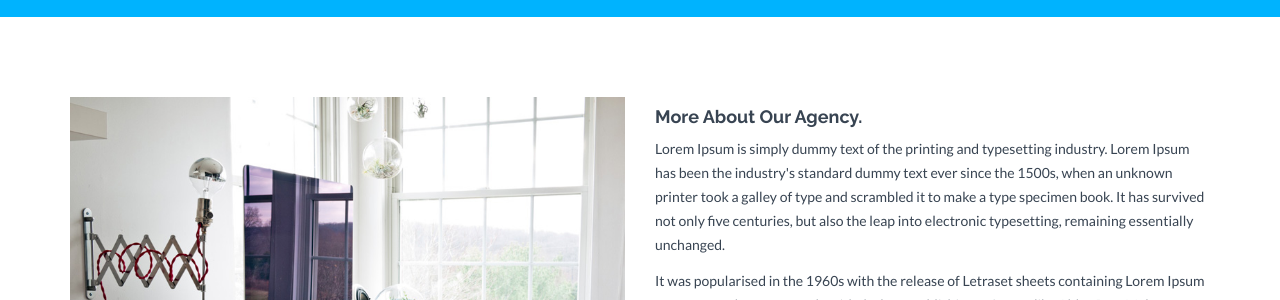
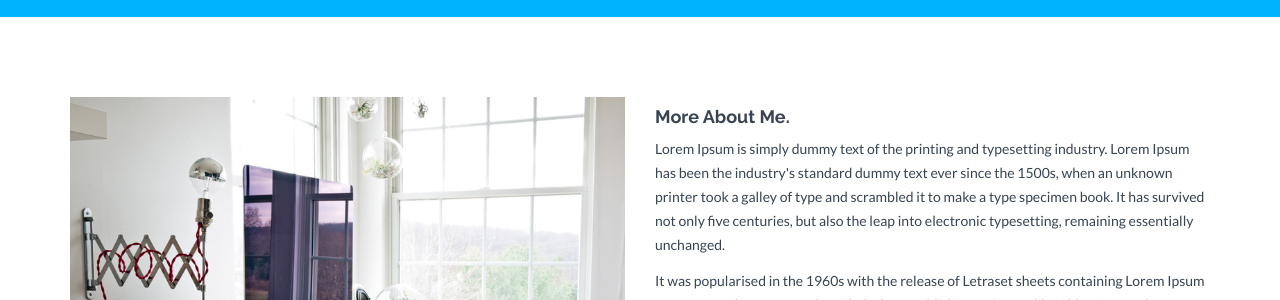
Before and after one commit to sorenweite/sorenweite.github.io, a Jekyll site: the page built from about.html, in a window 1280 px wide and 900 px high. Shown: the part 149-449 px from the top of the window. Built offline with Jekyll 4.4.1, drawn with Linux system fonts in a browser that asks for light colours; nearby versions of some CDN libraries.

Commit message:
about
update details

```diff
--- a/about.html
+++ b/about.html
@@ -10,7 +10,7 @@ permalink: /about/
             <img class="img-responsive" src="{{ "/assets/img/about.jpg" | prepend: site.baseurl }}" alt="">
         </div>
         <div class="col-lg-6">
-            <h4>More About Our Agency.</h4>
+            <h4>More About Me.</h4>
             <p>Lorem Ipsum is simply dummy text of the printing and typesetting industry. Lorem Ipsum has been the industry's standard dummy text ever since the 1500s, when an unknown printer took a galley of type and scrambled it to make a type specimen book. It has survived not only five centuries, but also the leap into electronic typesetting, remaining essentially unchanged. </p>
             <p>It was popularised in the 1960s with the release of Letraset sheets containing Lorem Ipsum passages, and more recently with desktop publishing software like Aldus PageMaker including versions of Lorem Ipsum.</p>
             <p>Richard McClintock, a Latin professor at Hampden-Sydney College in Virginia, looked up one of the more obscure Latin words, consectetur, from a Lorem Ipsum passage, and going through the cites of the word in classical literature, discovered the undoubtable source.</p>
```
